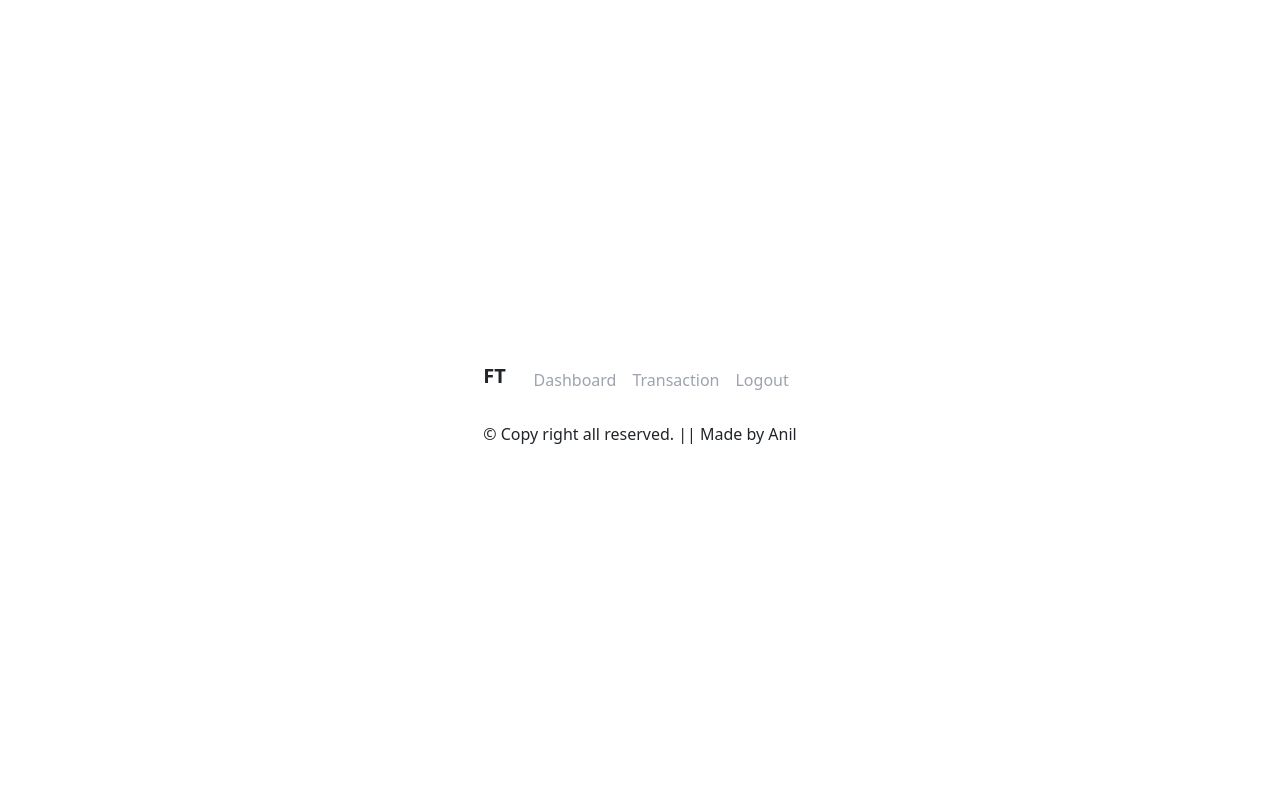
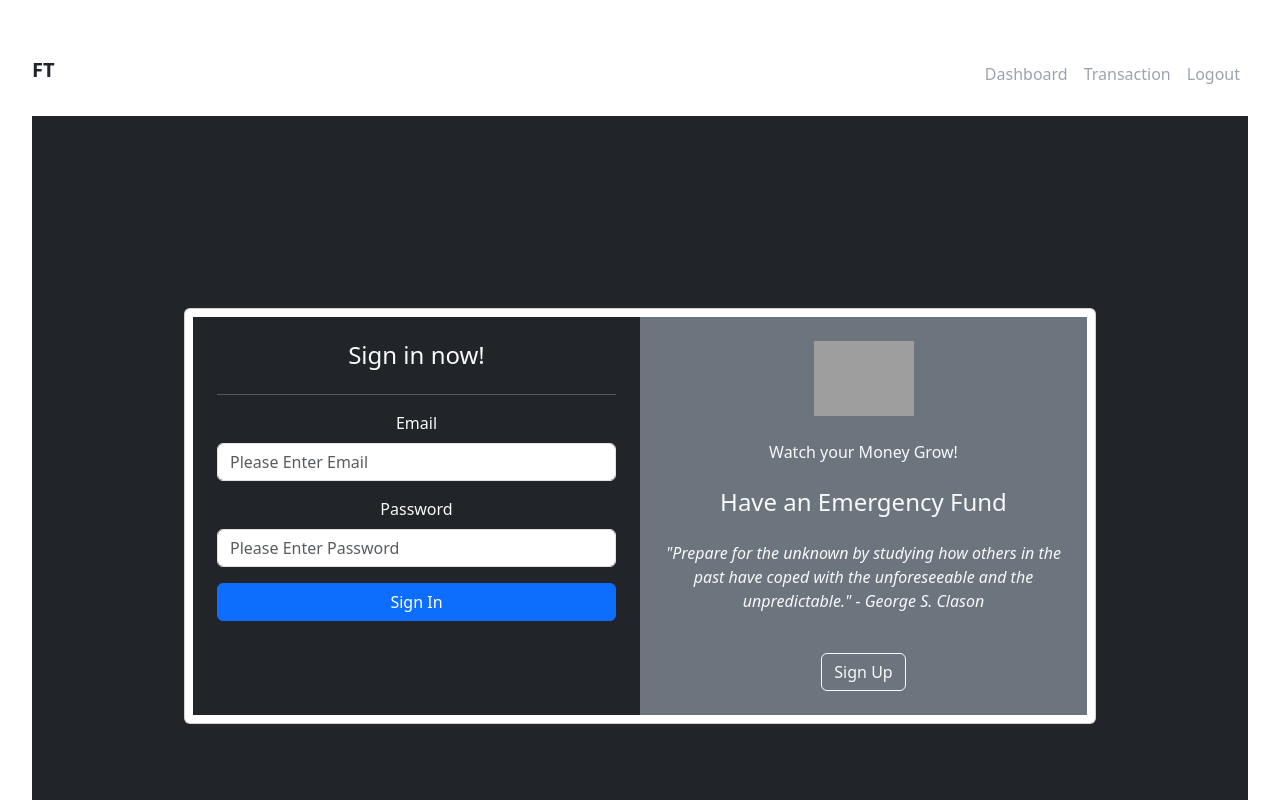
Before and after one commit to thakurianil/finance-tracker-frontend, a React (Vite) app: page /default in a window 1280 px wide. Shown: the top 800 px of the page. Built offline with nearby package versions, Linux system fonts and the light colour scheme; grey boxes are pictures that could not be loaded.

Commit message:
Working display and add transaction

```diff
--- a/src/component/Header.jsx
+++ b/src/component/Header.jsx
@@ -3,7 +3,8 @@ import React from 'react'
 function Header() {
   return (
     <>
-      <header class="flex justify-between items-center py-4">
+
+      <header class="flex justify-between items-center py-6">
             <h1 class="text-xl font-bold">FT</h1>
             <nav>
                 <a href="#" class="text-gray-400 mx-2">Dashboard</a>
--- a/src/layout/defaultLayout.jsx
+++ b/src/layout/defaultLayout.jsx
@@ -2,12 +2,13 @@ import React from "react";
 import Header from "../component/Header.jsx";
 import Footer from "../component/Footer.jsx";
 import { Outlet } from "react-router-dom";
+import Signin from "../pages/Signin.jsx";
 
 const DefaultLayout = () => {
   return (
     <>
       <Header />
-      <Outlet />
+      <Signin />
       <Footer />
     </>
   );
--- a/src/pages/Transaction.jsx
+++ b/src/pages/Transaction.jsx
@@ -1,6 +1,8 @@
 import React, { useEffect, useState } from "react";
 import { getTransactions } from "../helpers/userAxios";
 import AddTransactionModal from "./addTransaction"; // Import your modal component
+import Header from "../component/Header";
+import Footer from "../component/Footer";
 
 // TransactionRow component for rendering each row in the table
 const TransactionRow = ({ transaction, index }) => {
@@ -54,6 +56,8 @@ const Transaction = () => {
   }, 0);
 
   return (
+    <>
+    <Header></Header>
     <div className="container mx-auto">
       <div className="table-container bg-gray-800 p-6 rounded-lg my-6 mx-auto w-6/5">
         <div className="table-header flex justify-between items-center mb-4">
@@ -114,6 +118,9 @@ const Transaction = () => {
         onAddTransaction={handleAddTransaction}
       />
     </div>
+    <Footer></Footer>
+    </>
+
   );
 };
 
```
